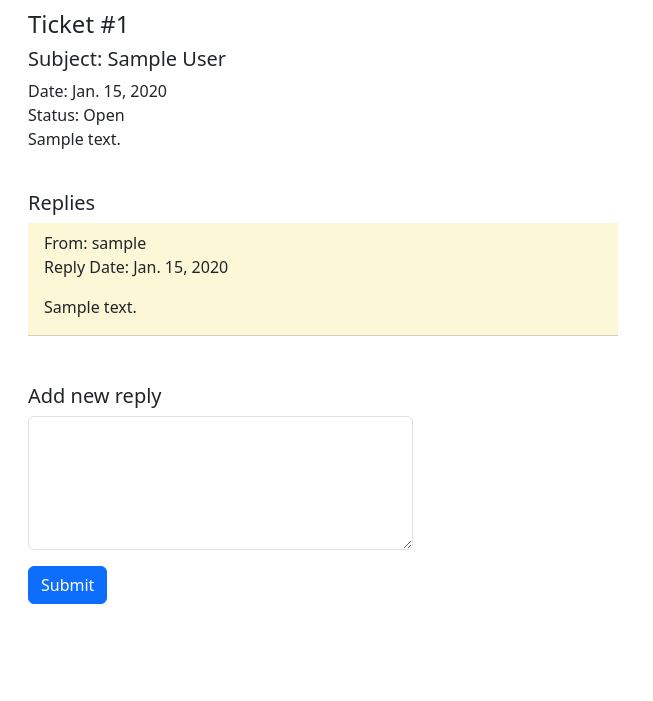
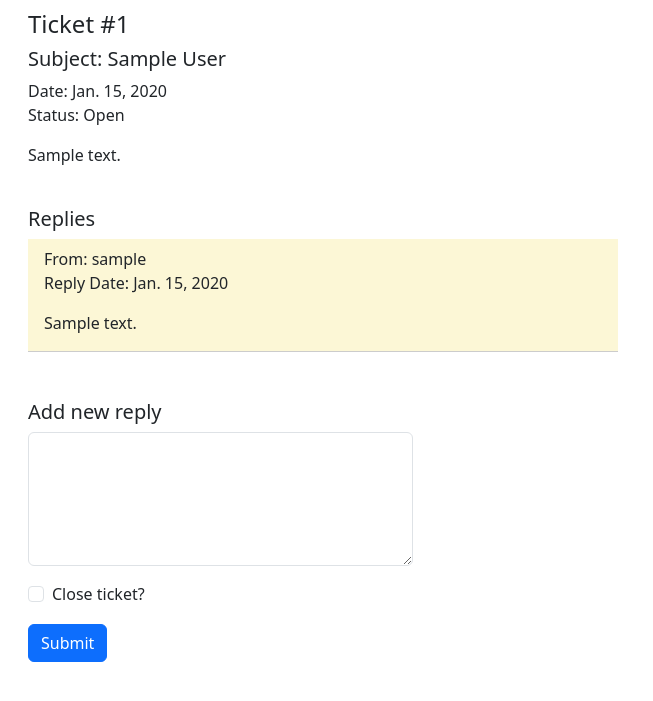
Before and after one commit to skymaya/django-expense-tracker, a Django app: page /members/ticket/1 in a window 1280 px wide. Shown: the part 54-755 px from the top of the page, without its empty margins (0-653 px from the left). Run offline with Django 4.2, Linux system fonts and the light colour scheme; a user stored in the database is signed in; tables that the repository leaves empty hold one stand-in row (values such as "Sample post"); some libraries are stand-ins or nearby versions.

Commit message:
more work on support section

```diff
--- a/main/templates/header.html
+++ b/main/templates/header.html
@@ -7,12 +7,12 @@
           <div class="collapse navbar-collapse" id="navbarTogglerDemo01">
             <a class="navbar-brand" href="{% url 'home' %}">Expense Tracker</a>
             <ul class="navbar-nav me-auto mb-2 mb-lg-0">
-              <li class="nav-item">
+              <!-- <li class="nav-item">
                 <a class="nav-link active" aria-current="page" href="{% url 'home' %}">Home</a>
               </li>
               <li class="nav-item">
                 <a class="nav-link" href="#">Link</a>
-              </li>
+              </li> -->
             </ul>
             <form class="d-flex" role="search">
                 <a href="{% url 'login' %}" class="btn btn-outline-success me-2" type="button">Login</a>
--- a/members/templates/members/login.html
+++ b/members/templates/members/login.html
@@ -30,7 +30,7 @@
         </div>
         <button type="submit" class="btn btn-primary">Log In</button>
       </form>
-      <p>Don't have an account? Sign up <a href="{% url 'signup' %}">here</a>.</p>
+      <p class="mt-3">Don't have an account? Sign up <a href="{% url 'signup' %}">here</a>.</p>
     </div>
   </div>
 </div>
--- a/members/templates/members/signup.html
+++ b/members/templates/members/signup.html
@@ -50,7 +50,7 @@
         {% endfor %}
         <button type="submit" class="btn btn-primary">Sign Up</button>
       </form>
-      <p>Already have an account? Sign in <a href="{% url 'login' %}">here</a>.</p>
+      <p class="mt-3">Already have an account? Sign in <a href="{% url 'login' %}">here</a>.</p>
     </div>
   </div>
 </div>
--- a/members/templates/members/ticket.html
+++ b/members/templates/members/ticket.html
@@ -7,14 +7,15 @@
     <div class="col-md-6">
         <h4>Ticket #{{object.pk}}</h4>
         <h5>Subject: {{object.subject}}</h5>
-        <p>Date: {{object.date}}<br>Status: {{object.status}}<br>{{object.body}}</p>
+        <p>Date: {{object.date}}<br>Status: {{object.status}}</p>
+        <p>{{object.body}}</p>
     </div>
 </div>
 
 <div class="row mt-4">
     <div class="col-md-6">
         <h5>Replies</h5>
-        {% if object.replies %}
+        {% if object.replies.all %}
         {% for reply in object.replies.all %}
             <div class="ps-3 pt-2 mt-2 {% if reply.user.is_staff %}staff-ticket-reply{% else %}user-ticket-reply{% endif %}">
                 <p>From: {{reply.user}}<br>Reply Date: {{reply.date}}</p>
@@ -30,6 +31,9 @@
 <div class="row mt-5 mb-5">
     <div class="col-md-4">
         <h5>Add new reply</h5>
+        {% if object.status == 'Closed' %}
+        <p>Ticket is closed.</p>
+        {% else %}
         <form method="post">
             {% csrf_token %}
             {% for field in ticket_reply_form %}
@@ -41,8 +45,15 @@
                 {% endif %}
             </div>
             {% endfor %}
-            <button type="submit" class="btn btn-primary">Submit</button>
+            <div class="form-check">
+                <input class="form-check-input" name="close_ticket" type="checkbox" id="close-ticket">
+                <label class="form-check-label" for="close-ticket">
+                    Close ticket?
+                </label>
+              </div>
+            <button type="submit" class="btn btn-primary mt-3">Submit</button>
         </form>
+        {% endif %}
     </div>
 </div>
 
--- a/members/urls.py
+++ b/members/urls.py
@@ -13,7 +13,7 @@ urlpatterns = [
     path("signup/", SignUpView.as_view(), name="signup"),
     path("dashboard/", DashboardView.as_view(), name="dashboard"),
     path("logout/", LogoutView.as_view(), name="logout"),
-    path("login/", LoginView.as_view(), name="login"),
+    path("login/", LoginView.as_view(redirect_authenticated_user=True), name="login"),
     path("support/", SupportView.as_view(), name="support"),
     path("ticket/<int:pk>", TicketView.as_view(), name="ticket"),
     path("<slug:slug>/", ExpenseCategoryView.as_view(), name="expense_category"),
--- a/members/views.py
+++ b/members/views.py
@@ -66,6 +66,12 @@ class SignUpView(SuccessMessageMixin, generic.CreateView):
     template_name = "members/signup.html"
     success_message = '<i class="bi bi-check-circle-fill"></i> Signup complete. You may now log in.'
 
+    def get(self, request, *args, **kwargs):
+        self.object = None
+        if request.user.is_authenticated:
+            return redirect('dashboard')
+        return super().get(request, *args, **kwargs)
+
 
 class SupportView(LoggedInView):
     template_name = "members/support.html"
@@ -107,7 +113,10 @@ class TicketView(LoggedInDetailView):
             obj.user = request.user
             obj.ticket = main_ticket
             obj.save()
-            main_ticket.status = 'User Replied'
+            if request.POST.get('close_ticket'):
+                main_ticket.status = 'Closed'
+            else:
+                main_ticket.status = 'User Replied'
             main_ticket.save()
             messages.success(request, 'Reply added')
         else:
```
